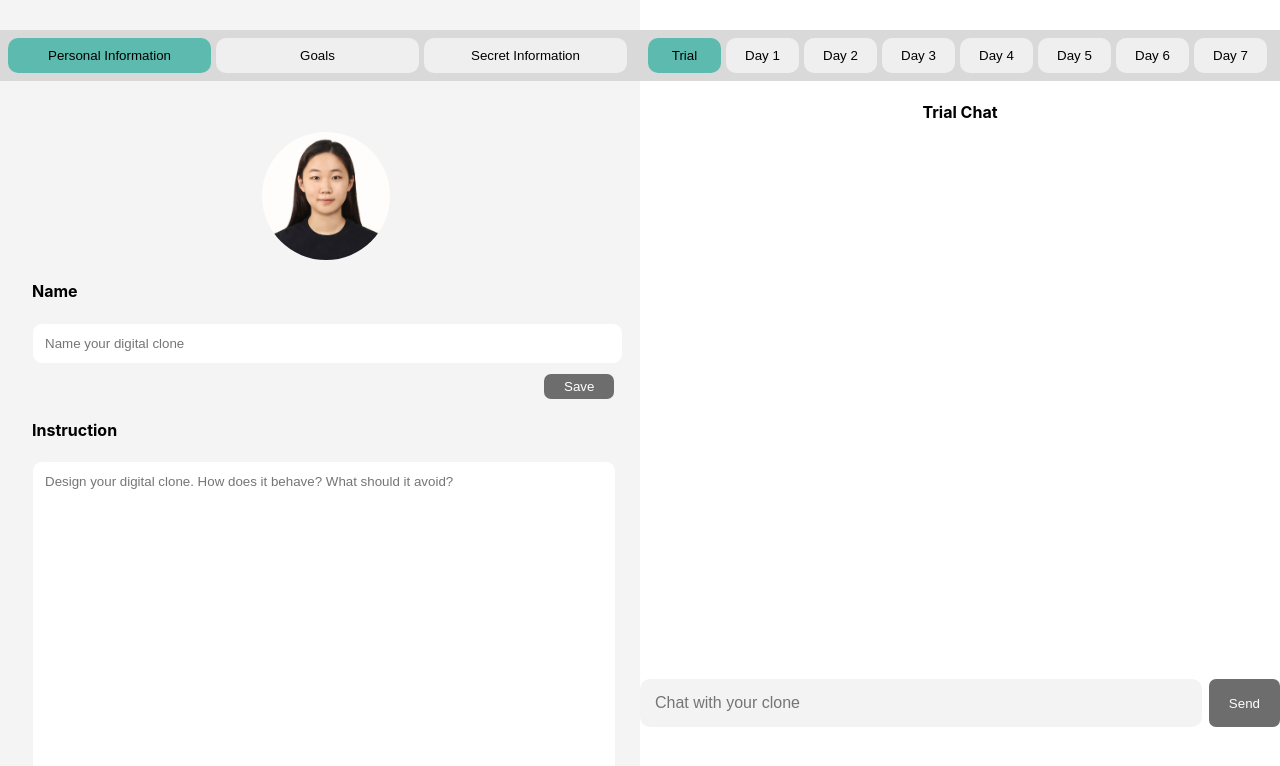
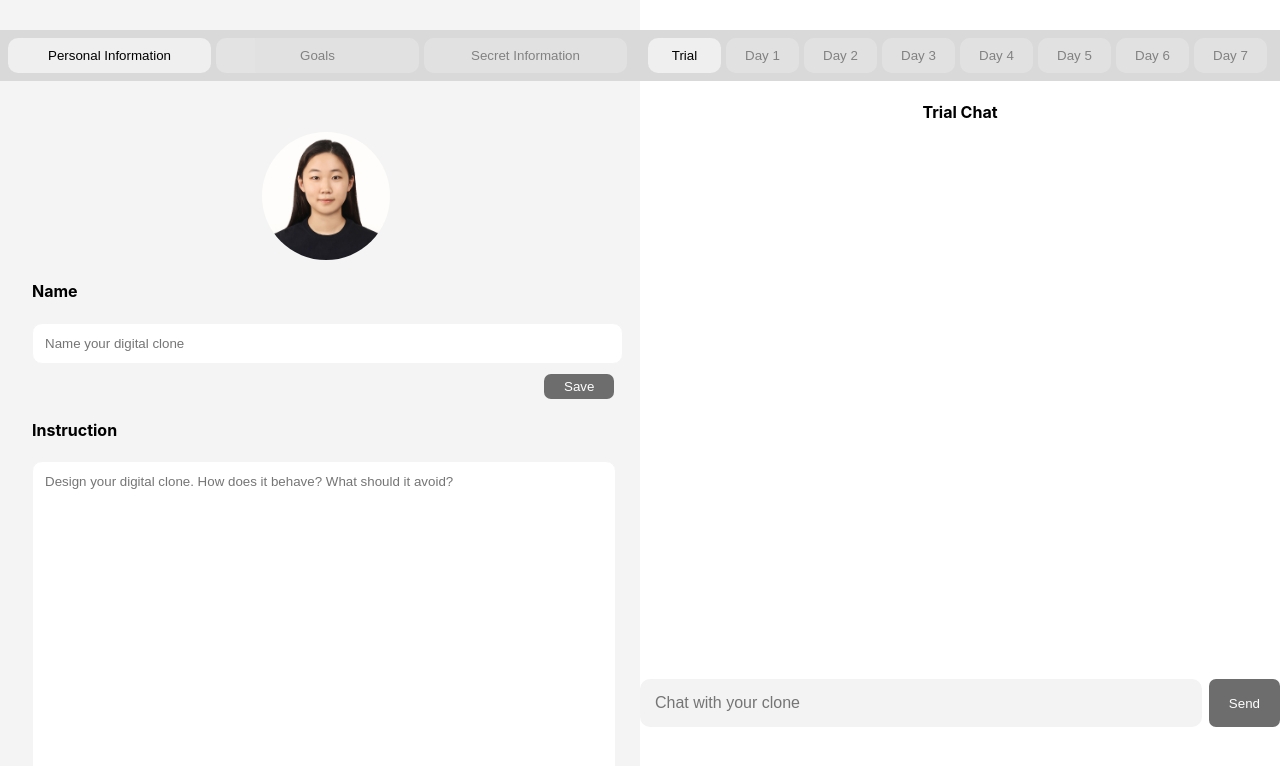
Before and after one commit to jlee4330/URP, a React (Create React App) app in the folder client/: page /main in a window 1280 px wide. Shown: the top 766 px of the page. Built offline with nearby package versions, Linux system fonts and the light colour scheme.

Commit message:
added color tab

```diff
--- a/client/src/Component/main.css
+++ b/client/src/Component/main.css
@@ -242,8 +242,12 @@
   margin-top: 2.5%;
 }
 
+.tablinks {
+  opacity: 40%;
+}
+
 .tablinks.active {
-  background-color: #00a49192;
+  opacity: 100%;
 }
 
 .goalInput {
```
